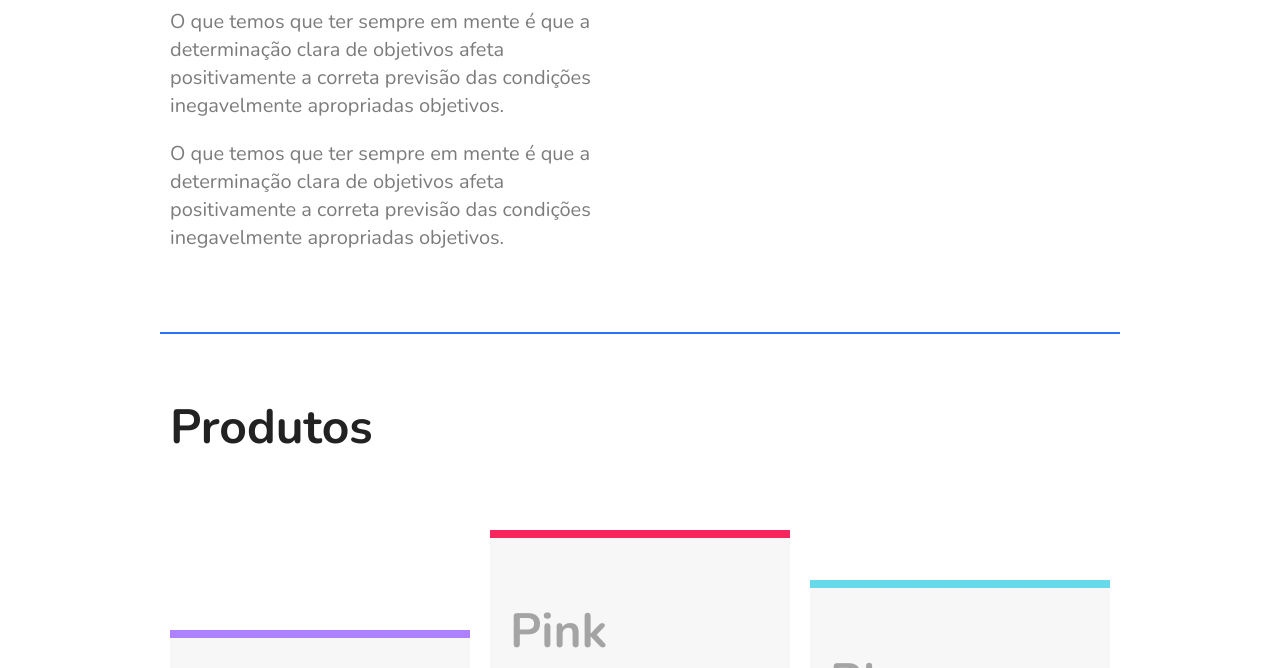
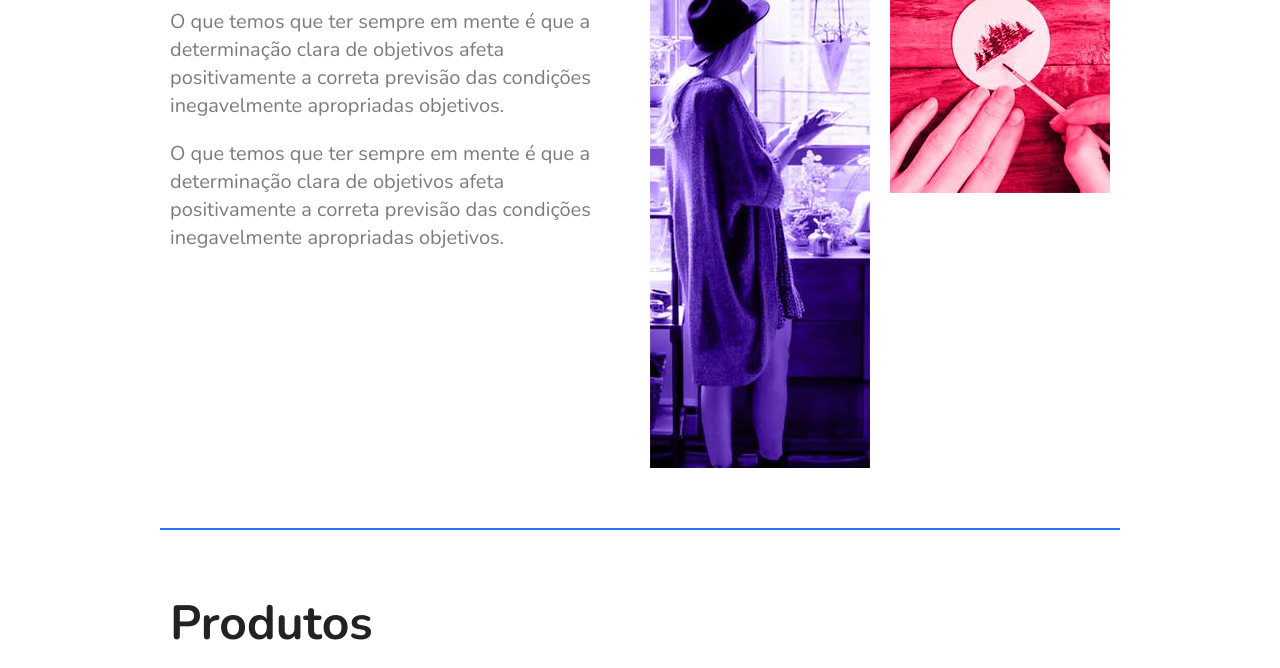
Before and after one commit to Lucas-Evang/Flexblog, a plain HTML site: page index.html in a window 1280 px wide. Shown: the part 481-1149 px from the top of the page. Drawn offline with nearby package versions, Linux system fonts and the light colour scheme; the site is published under a folder, as on GitHub Pages, so addresses that start at the root find nothing.

Commit message:
ajustes css

```diff
--- a/index.html
+++ b/index.html
@@ -44,10 +44,10 @@
       <p>O que temos que ter sempre em mente é que a determinação clara de objetivos afeta positivamente a correta previsão das condições inegavelmente apropriadas objetivos.</p>
     </div>
     <div class="sobre-img">
-      <img src="/img/sobre1.jpg" alt="sobre1">
+      <img src="img/sobre1.jpg" alt="sobre1">
     </div>
     <div class="sobre-img">
-      <img src="/img/sobre2.jpg" alt="sobre2">
+      <img src="img/sobre2.jpg" alt="sobre2">
     </div>
   </section>
 
```
